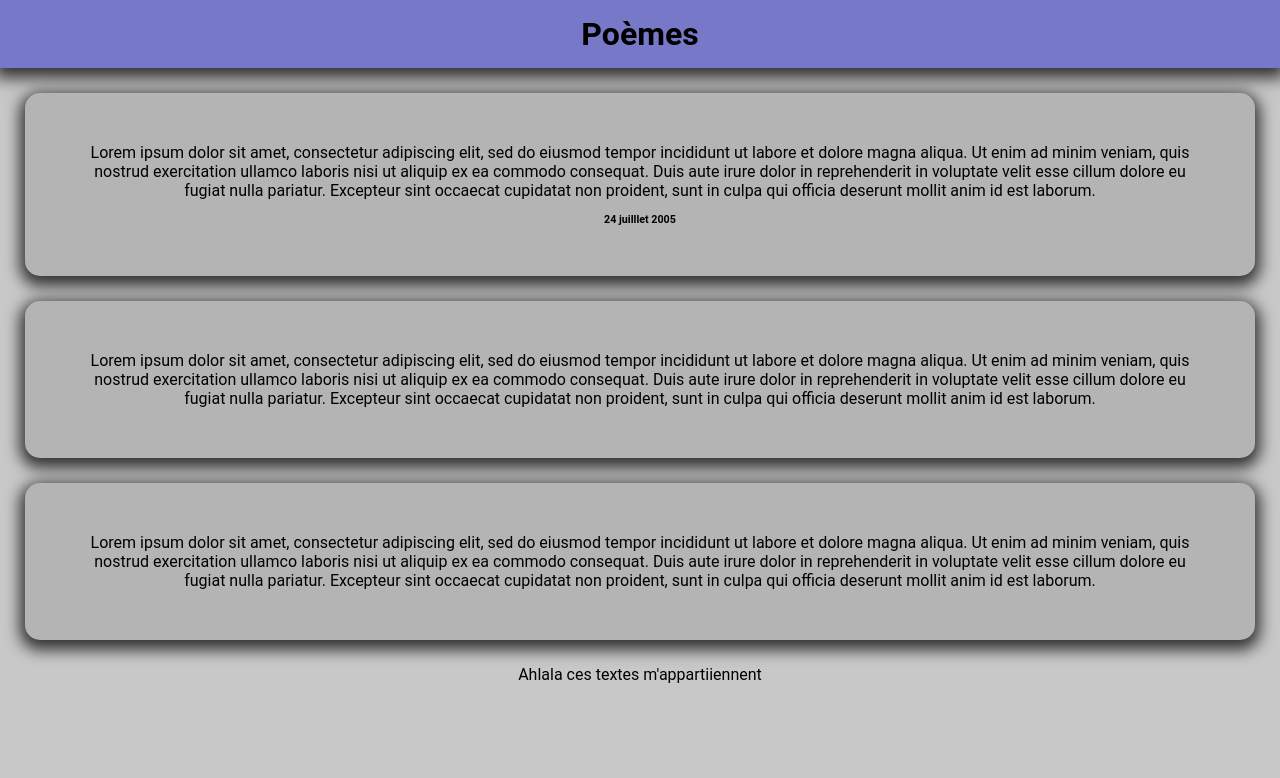
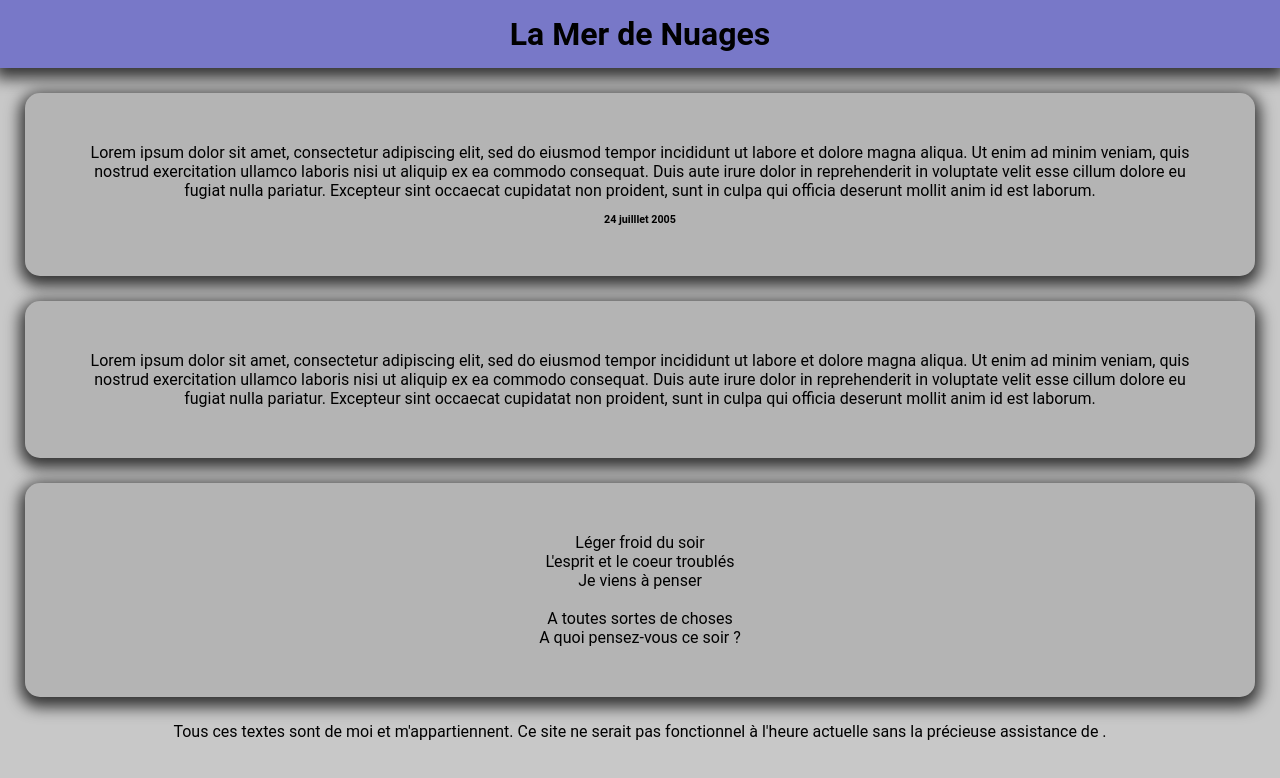
Before and after one commit to Operette/La-mer-de-nuages, a plain HTML site: page index.html in a window 1280 px wide. Drawn offline with Linux system fonts and the light colour scheme.

Commit message:
Update index.html

```diff
--- a/index.html
+++ b/index.html
@@ -10,7 +10,7 @@
 </head>
 
 <body>
-  <h1>Poèmes</h1>
+  <h1>La Mer de Nuages</h1>
 
   <div>
     Lorem ipsum dolor sit amet, consectetur adipiscing elit, sed do eiusmod tempor incididunt ut labore et dolore magna aliqua. Ut enim ad minim veniam, quis nostrud exercitation ullamco laboris nisi ut aliquip ex ea commodo consequat. Duis aute irure dolor in reprehenderit in voluptate velit esse cillum dolore eu fugiat nulla pariatur. Excepteur sint occaecat cupidatat non proident, sunt in culpa qui officia deserunt mollit anim id est laborum.
@@ -20,9 +20,14 @@
 
   <div>Lorem ipsum dolor sit amet, consectetur adipiscing elit, sed do eiusmod tempor incididunt ut labore et dolore magna aliqua. Ut enim ad minim veniam, quis nostrud exercitation ullamco laboris nisi ut aliquip ex ea commodo consequat. Duis aute irure dolor in reprehenderit in voluptate velit esse cillum dolore eu fugiat nulla pariatur. Excepteur sint occaecat cupidatat non proident, sunt in culpa qui officia deserunt mollit anim id est laborum.</div>
 
-  <div>Lorem ipsum dolor sit amet, consectetur adipiscing elit, sed do eiusmod tempor incididunt ut labore et dolore magna aliqua. Ut enim ad minim veniam, quis nostrud exercitation ullamco laboris nisi ut aliquip ex ea commodo consequat. Duis aute irure dolor in reprehenderit in voluptate velit esse cillum dolore eu fugiat nulla pariatur. Excepteur sint occaecat cupidatat non proident, sunt in culpa qui officia deserunt mollit anim id est laborum.</div>
+  <div>Léger froid du soir<br>
+  L'esprit et le coeur troublés<br>
+  Je viens à penser<br>
+  <br>
+  A toutes sortes de choses<br>
+  A quoi pensez-vous ce soir ?<br></div>
 
-  <footer>Ahlala ces textes m'appartiiennent</footer>
+  <footer>Tous ces textes sont de moi et m'appartiennent. Ce site ne serait pas fonctionnel à l'heure actuelle sans la précieuse assistance de .</footer>
 </body>
 
 </html>
```
